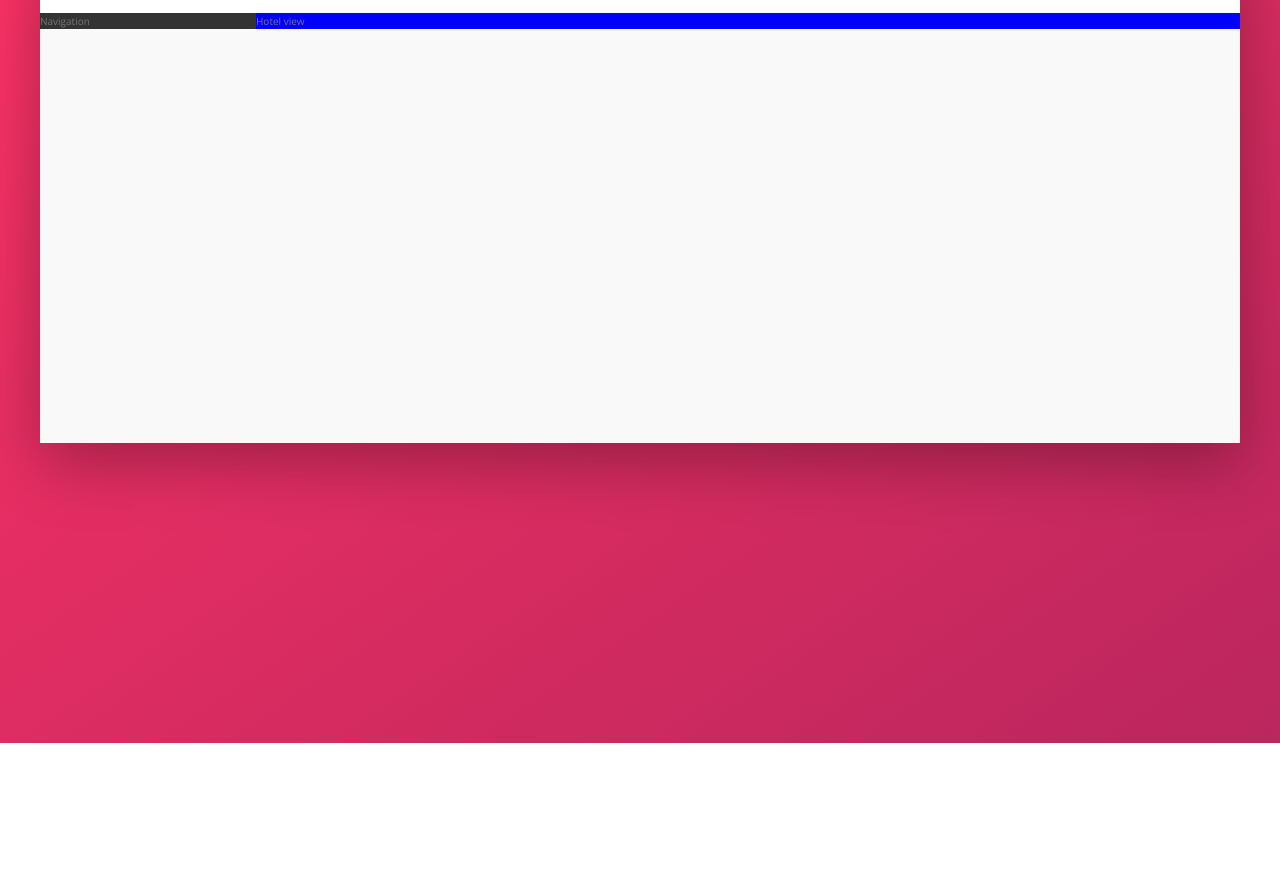
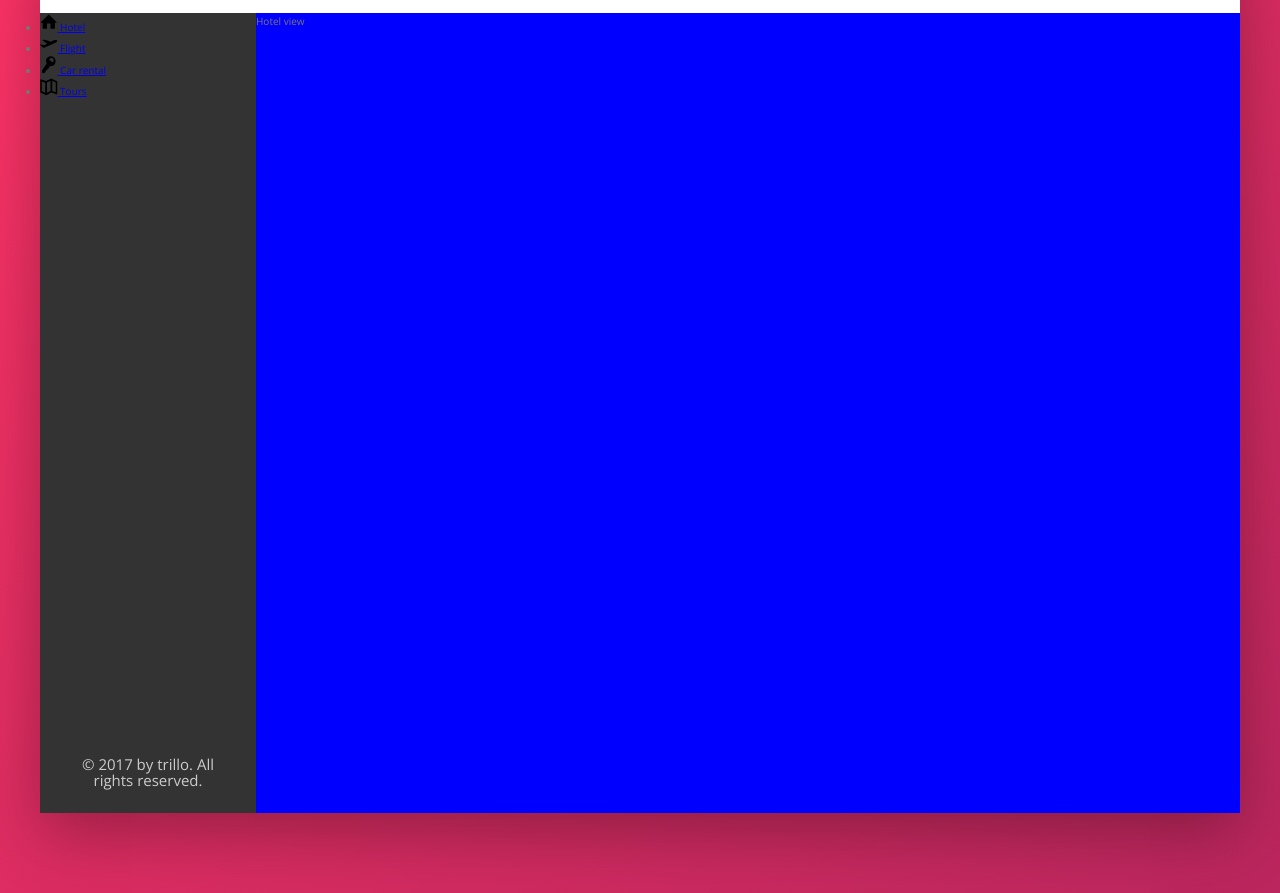
Before and after one commit to tomkent321/trillo, a website: page index.html in a window 1280 px wide. Shown: the part 137-1030 px from the top of the page. Before the commit the page ends 880 px from the top, so only its background shows below. Drawn offline with nearby package versions, Linux system fonts and the light colour scheme.

Commit message:
side nav setup

```diff
--- a/index.html
+++ b/index.html
@@ -53,14 +53,55 @@
             <span class="user-nav__notification">3</span>
           </div>
           <div class="user-nav__user">
-            <img src="img/user-s.jpg" alt="User photo" class="user-nav__user-photo"><span class="user-nav__user-name">Wonder Woman</span>
+            <img
+              src="img/user-s.jpg"
+              alt="User photo"
+              class="user-nav__user-photo"
+            /><span class="user-nav__user-name">Wonder Woman</span>
           </div>
         </nav>
       </header>
 
       <div class="content">
         <nav class="sidebar">
-          Navigation
+          <ul class="side-nav">
+            <li class="side-nav__item">
+              <a href="#" class="side-nav__link">
+                <svg class="side-nav__icon">
+                  <use xlink:href="img/sprite.svg#icon-home"></use>
+                </svg>
+                <span>Hotel</span>
+              </a>
+            </li>
+            <li class="side-nav__item">
+              <a href="#" class="side-nav__link">
+                <svg class="side-nav__icon">
+                  <use xlink:href="img/sprite.svg#icon-aircraft-take-off"></use>
+                </svg>
+                <span>Flight</span>
+              </a>
+            </li>
+            <li class="side-nav__item">
+              <a href="#" class="side-nav__link">
+                <svg class="side-nav__icon">
+                  <use xlink:href="img/sprite.svg#icon-key"></use>
+                </svg>
+                <span>Car rental</span>
+              </a>
+            </li>
+            <li class="side-nav__item">
+              <a href="#" class="side-nav__link">
+                <svg class="side-nav__icon">
+                  <use xlink:href="img/sprite.svg#icon-map"></use>
+                </svg>
+                <span>Tours</span>
+              </a>
+            </li>
+          </ul>
+
+          <div class="legal">
+            &copy; 2017 by trillo. All rights reserved.
+          </div>
         </nav>
 
         <main class="hotel-view">
--- a/sass/_components.scss
+++ b/sass/_components.scss
@@ -112,3 +112,28 @@
     margin-right: 0.5rem;
   }
 }
+
+/////////////////////// SIDE NAVIGATION
+
+
+.side-nav {
+  &__item {
+  }
+
+  &__link {
+  }
+  &__icon {
+    width: 1.75rem;
+    height: 1.75rem;
+  }
+}
+
+/////////////// SIDE BAR LEGAL
+
+.legal {
+  font-size: 1.5rem;
+  text-align: center;
+  padding: 2.5rem;
+  color: var(--color-grey-light-4);
+
+}
--- a/sass/_layout.scss
+++ b/sass/_layout.scss
@@ -26,11 +26,18 @@
 .sidebar {
   background-color: var(--color-grey-dark-1);
   flex: 0 0 18%;     // flex:  grow shrink basis=18% of available width
+  display: flex;
+  flex-direction: column;
+  justify-content: space-between;
 }
 
 .hotel-view {
   background-color: #fff;
-  background-color: blue;
+
+
+  background-color: blue; //temp
+  height: 80rem;  //temp
 
   flex: 1;         // flex:  1 = grow as much as possible  (82% left over)
+
 }
```
Also changed, not shown: css/main.css.
